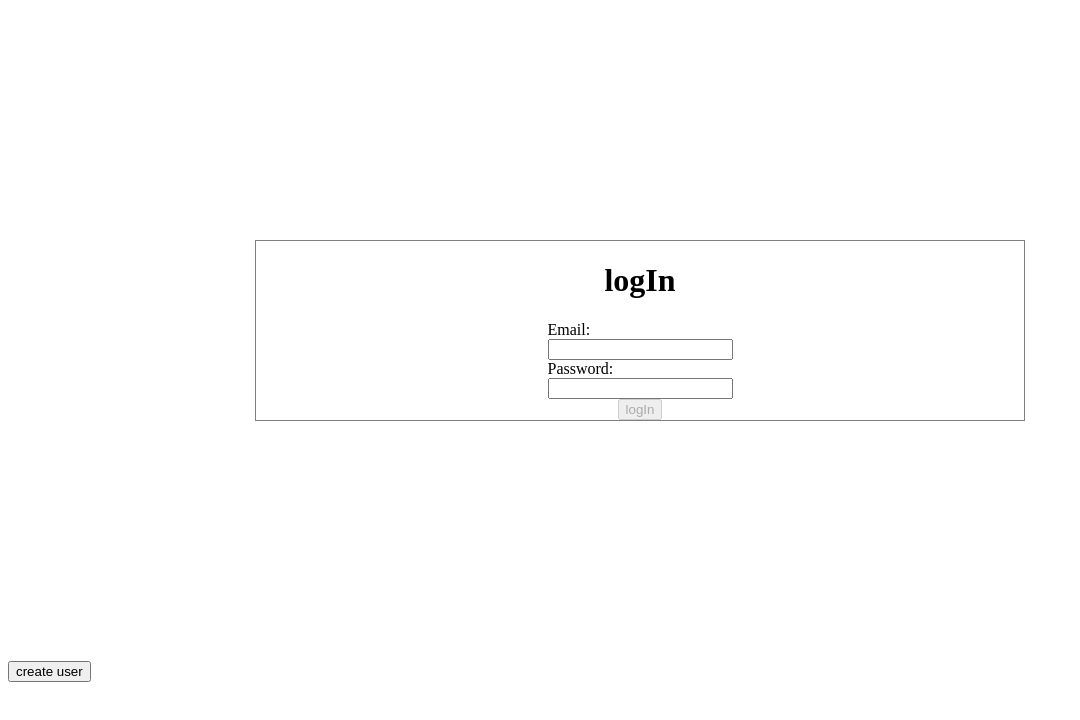
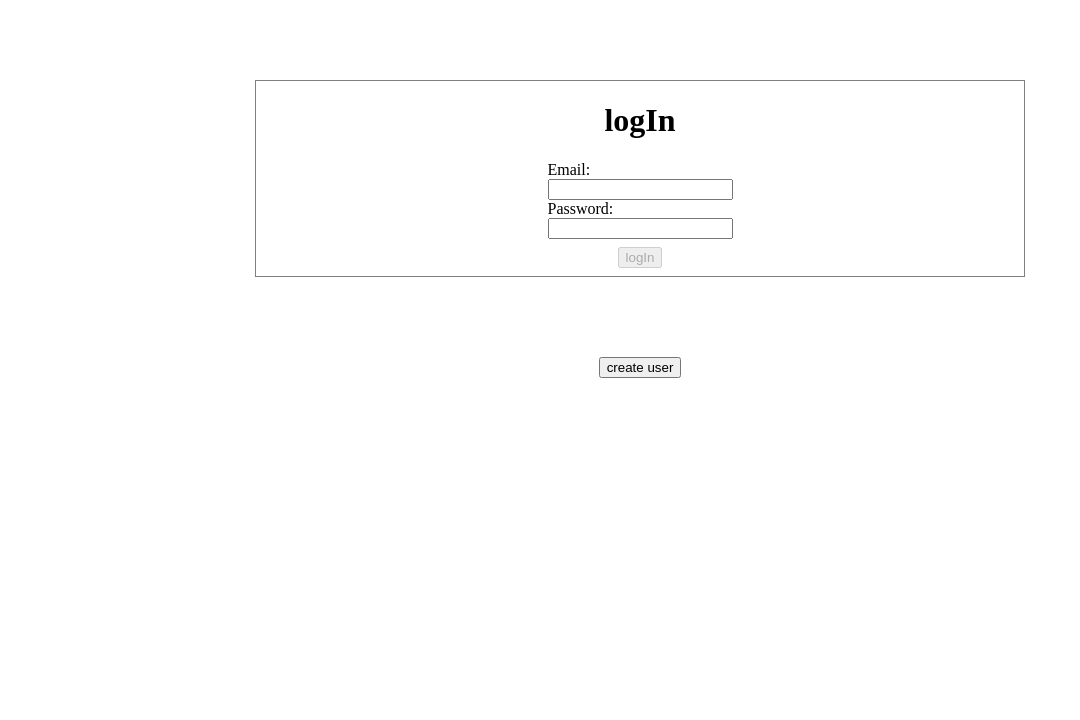
Before and after one commit to LLSJYY/wanted-pre-onboarding-frontend, a React (Create React App) app: page / in a window 1280 px wide. Shown: the top 720 px of the page, without its empty margins (0-1080 px from the left). Built offline with nearby package versions, Linux system fonts and the light colour scheme; the HTML template or start-up script is replaced by a standard one.

Commit message:
refactor : createBtn css 수정 + 상태값 따라 보이고 안보이게 함

```diff
--- a/src/Account/AccountPage.js
+++ b/src/Account/AccountPage.js
@@ -8,12 +8,12 @@ const AccountPage = () => {
   const navigate = useNavigate();
   const accessToken = localStorage.getItem("wtd_tk");
   useEffect(() => {
-    if(accessToken){
+    if (accessToken) {
       navigate('/todos')
     }
   }, [accessToken])
 
-  const onSetPage =(pageName) => {
+  const onSetPage = (pageName) => {
     console.log(pageName);
     setpage(pageName)
   }
@@ -24,7 +24,8 @@ const AccountPage = () => {
         typeAPI={page}
       />
       <CreateUserBtn
-      onSetPage={onSetPage}
+        onSetPage={onSetPage}
+        pageName={page}
       />
     </>
   )
--- a/src/Account/AccountTemplate.css
+++ b/src/Account/AccountTemplate.css
@@ -1,5 +1,5 @@
 #a-container {
-  margin: 15rem auto;
+  margin: 5rem auto;
   width: 60vw;
   border: solid gray 1px;
   display: flex;
@@ -17,3 +17,13 @@
 #login-userInput :nth-child(2n){
   margin-bottom: 1rem;
 }
+
+#btn-signup {
+  display: inherit;
+  margin: 1rem auto;
+
+}
+
+#btn-validation {
+  margin : 0.5rem;
+}
--- a/src/Account/Assignment1/validation.js
+++ b/src/Account/Assignment1/validation.js
@@ -1,9 +1,9 @@
-export function vaildUserId(id) {
+export function validUserId(id) {
   const emailformat = /^\w+([\.-]?\w+)*@\w+([\.-]?\w+)*(\.\w{2,3})+$/;
   return id.match(emailformat) ? false : true;
 }
 
-export function vaildUserPassword(password) {
+export function validUserPassword(password) {
   const passwordformat = /^(?=.*\d)(?=.*[a-z])(?=.*[A-Z]).{8,20}$/;
   return password.match(passwordformat) ? false : true;
 
--- a/src/Account/CreateUserBtn.js
+++ b/src/Account/CreateUserBtn.js
@@ -1,11 +1,13 @@
-const CreateUserBtn = ({onSetPage}) => {
-    const onClick = () => {
+const CreateUserBtn = ({onSetPage,pageName}) => {
+  console.log(pageName);
+  const onClick = () => {
       onSetPage('signUp')
     }
   return (
-    <button onClick={onClick}>
+     pageName === 'logIn' ? <button id="btn-signup" onClick={onClick}>
       <span>create user</span>
     </button>
+    : ""
   )
 }
 
--- a/src/Account/ValidationBtn.js
+++ b/src/Account/ValidationBtn.js
@@ -1,4 +1,4 @@
-import { vaildUserId, vaildUserPassword } from './Assignment1/validation';
+import { validUserId, validUserPassword } from './Assignment1/validation';
 
 const ValidationBtn = ({ children, userId ,userPassword,handleBtnClick}) => {
   const onClickBtn =()=>{
@@ -6,7 +6,8 @@ const ValidationBtn = ({ children, userId ,userPassword,handleBtnClick}) => {
   }
   return (
     <button
-      disabled={vaildUserId(userId) || vaildUserPassword(userPassword)} //
+      id="btn-validation"
+      disabled={validUserId(userId) || validUserPassword(userPassword)} //
       onClick={onClickBtn}
     >{children}</button>
   )
```
